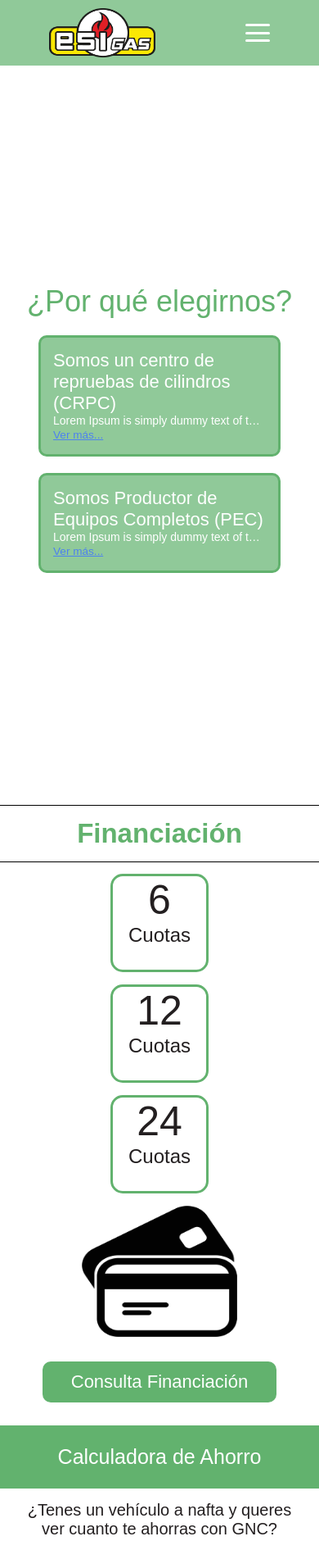
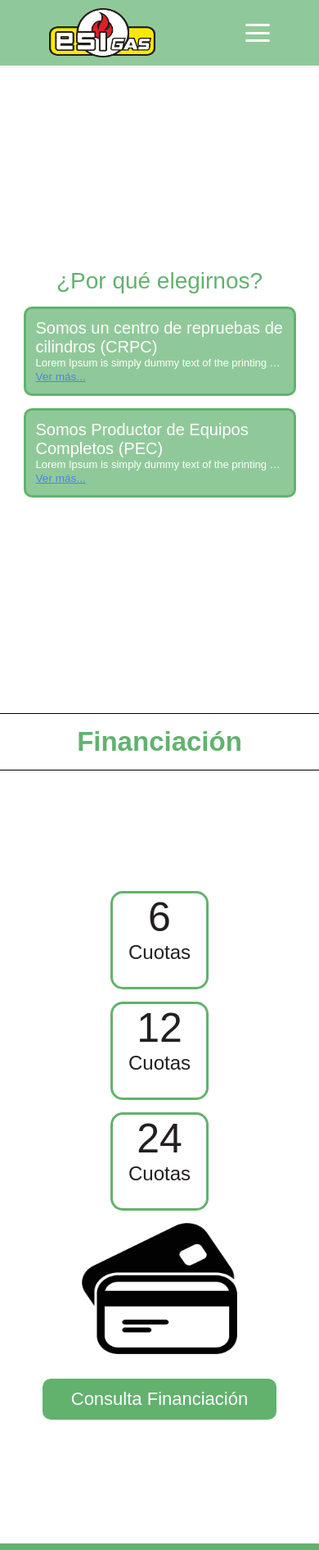
Before and after one commit to IvanDerlich/esigas, a Next.js app: page /equipos in a window 390 px wide. Shown: the top 1891 px of the page at 82% size. Built offline with nearby package versions, Linux system fonts and the light colour scheme; a web font is replaced by a local one.

Commit message:
Arreglos css

```diff
--- a/src/app/components/calculator/calculator.module.css
+++ b/src/app/components/calculator/calculator.module.css
@@ -1,3 +1,10 @@
+.wrapper {
+  height: 90vh;
+  display: flex;
+  flex-direction: column;
+  background-color: white;
+}
+
 .containerTitle {
   height: 130px;
   background-color: #62b26e;
@@ -159,6 +166,11 @@
 }
 
 @media (max-width: 768px) {
+  .container {
+    gap: 30px;
+    padding-top: 30px;
+  }
+
   .containerTitle {
     height: auto;
     padding: 1.5rem;
--- a/src/app/components/ourAdvantages/ourAdvantages.module.css
+++ b/src/app/components/ourAdvantages/ourAdvantages.module.css
@@ -1,11 +1,13 @@
 .contentDescription {
+  min-height: calc(100vh - 90px);
   display: flex;
   justify-content: center;
   align-items: center;
   flex-direction: column;
-  height: 80vh;
   gap: 30px;
   background-color: white;
+  padding: 40px 20px;
+  box-sizing: border-box;
 }
 
 .h2 {
@@ -17,6 +19,7 @@
 
 .description {
   width: 75%;
+  max-width: 800px;
   height: auto;
   background-color: #62b26eb3;
   border: 3px solid #62b26e;
@@ -49,9 +52,9 @@
 
 @media screen and (max-width: 940px) {
   .contentDescription {
-    padding: 0px 10px;
+    padding: 30px 15px;
     gap: 20px;
-    height: 105vh;
+    min-height: calc(100vh - 80px);
   }
 
   .h2 {
@@ -60,7 +63,7 @@
   }
 
   .description {
-    width: 80%;
+    width: 85%;
     padding: 15px;
   }
 
@@ -77,9 +80,34 @@
   }
 }
 
+@media (max-width: 480px) {
+  .contentDescription {
+    padding: 20px 10px;
+    gap: 15px;
+    min-height: calc(100vh - 70px);
+  }
+
+  .h2 {
+    font-size: 28px;
+  }
+
+  .description {
+    width: 90%;
+    padding: 12px;
+  }
+
+  .pTitle {
+    font-size: 20px;
+  }
+
+  .pDescription {
+    font-size: 13px;
+  }
+}
+
 @media (min-width: 320px) and (max-width: 376px) {
   .description {
-    width: 100%;
-    padding: 15px;
+    width: 95%;
+    padding: 12px;
   }
 }
--- a/src/app/equipos/page.module.css
+++ b/src/app/equipos/page.module.css
@@ -20,12 +20,14 @@
 
 .financiacionContainer {
   background-color: white;
-  height: 60vh;
+  height: 85vh;
   display: flex;
   align-items: center;
   justify-content: center;
   flex-direction: column;
   gap: 50px;
+  padding: 0 1rem;
+  box-sizing: border-box;
 }
 
 .financiacionSubContainer {
@@ -77,20 +79,22 @@
 
 .financiacionContainerTwo {
   background-color: white;
-  height: 60vh;
+  height: 80vh;
   width: 100%;
   display: flex;
   align-items: center;
   justify-content: center;
   flex-direction: column;
   gap: 50px;
+  padding: 0 1rem;
+  box-sizing: border-box;
 }
 
 @media (max-width: 768px) {
   .financiacionContainer {
-    padding: 21rem 1rem;
-    height: 75vh;
+    height: 110vh;
     gap: 30px;
+    padding-bottom: 20px;
   }
 
   .financiacionSubContainer {
@@ -114,8 +118,7 @@
   .equiposLink {
     width: 80%;
     font-size: 22px;
-    padding: 25px 0px;
-    margin-bottom: 30px;
+    padding: 20px 0;
   }
 
   .equiposFinanciacion {
@@ -127,7 +130,7 @@
   }
 
   .financiacionText {
-    font-size: 30px;
+    font-size: 40px;
   }
 
   .imageFinanciacion {
@@ -136,7 +139,7 @@
   }
 
   .financiacionContainerTwo {
-    height: 70vh;
-    padding: 1rem;
+    height: 100vh;
+    gap: 30px;
   }
 }
```
